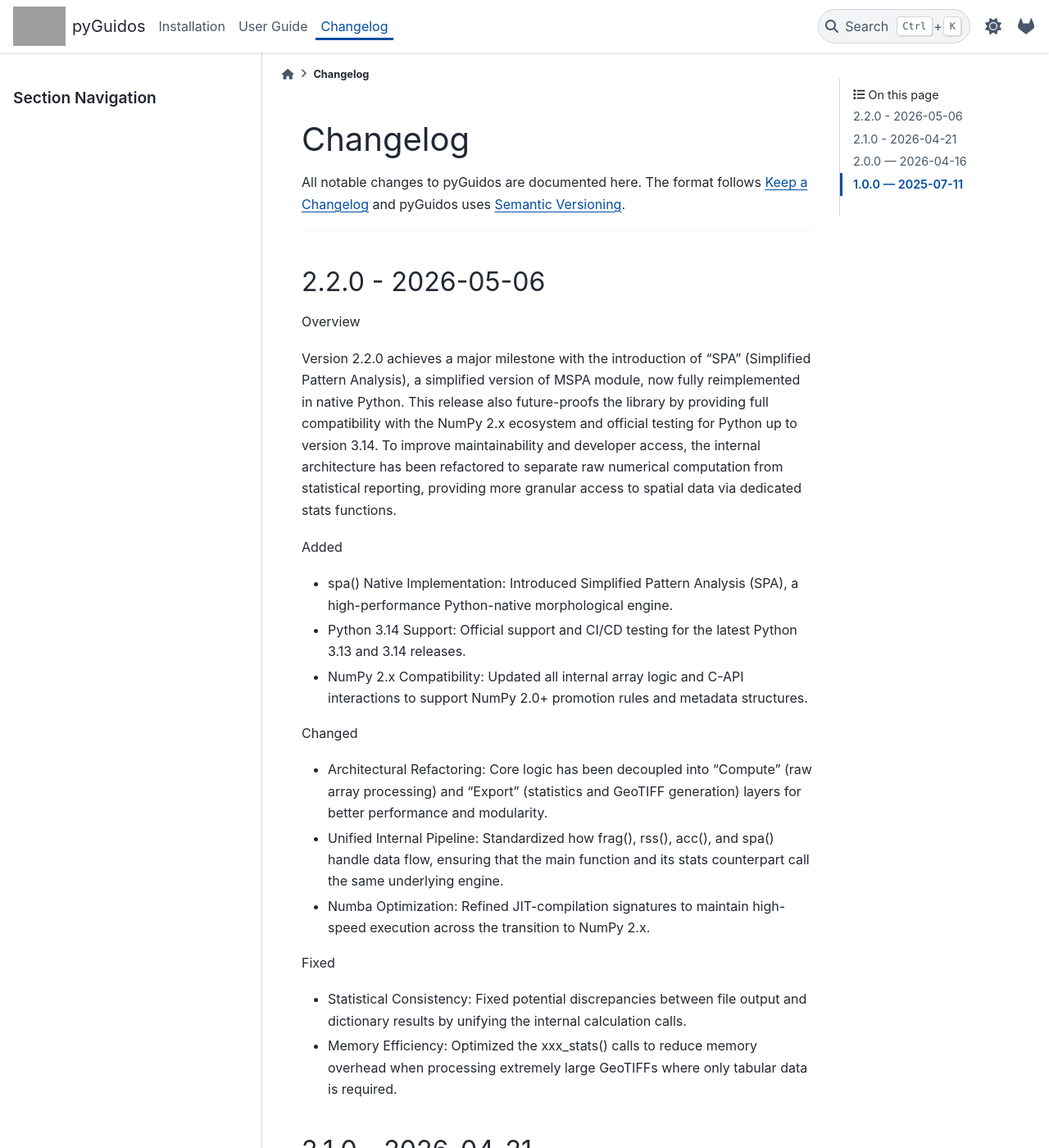
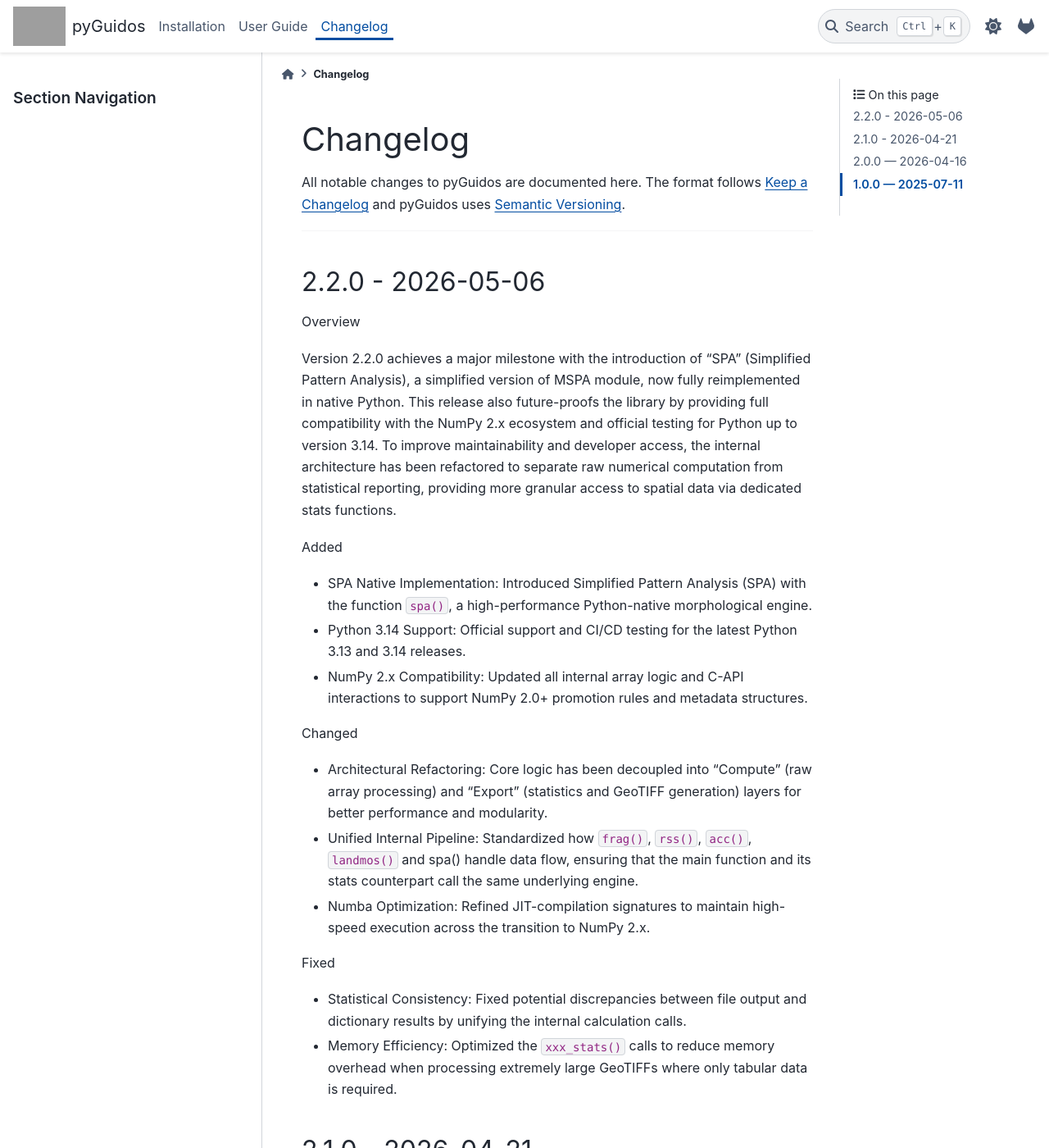
Before and after one commit to nonpenso/pyguidos, a Sphinx documentation site: the page built from docs/changelog.rst, in a window 1280 px wide and 1400 px high. Shown: the whole window at 82% size. Built offline with Sphinx 7.4.7 and the PyData theme 0.15.4, drawn with Linux system fonts in a browser that asks for light colours; grey boxes are pictures that could not be loaded.

Commit message:
updated documents1

```diff
--- a/docs/changelog.rst
+++ b/docs/changelog.rst
@@ -16,20 +16,20 @@ Version 2.2.0 achieves a major milestone with the introduction of "SPA" (Simplif
 
 Added
 
-- spa() Native Implementation: Introduced Simplified Pattern Analysis (SPA), a high-performance Python-native morphological engine.
+- SPA Native Implementation: Introduced Simplified Pattern Analysis (SPA) with the function ``spa()``, a high-performance Python-native morphological engine.
 - Python 3.14 Support: Official support and CI/CD testing for the latest Python 3.13 and 3.14 releases.
 - NumPy 2.x Compatibility: Updated all internal array logic and C-API interactions to support NumPy 2.0+ promotion rules and metadata structures.
 
 Changed
 
 - Architectural Refactoring: Core logic has been decoupled into "Compute" (raw array processing) and "Export" (statistics and GeoTIFF generation) layers for better performance and modularity.
-- Unified Internal Pipeline: Standardized how frag(), rss(), acc(), and spa() handle data flow, ensuring that the main function and its stats counterpart call the same underlying engine.
+- Unified Internal Pipeline: Standardized how ``frag()``, ``rss()``, ``acc()``, ``landmos()`` and spa() handle data flow, ensuring that the main function and its stats counterpart call the same underlying engine.
 - Numba Optimization: Refined JIT-compilation signatures to maintain high-speed execution across the transition to NumPy 2.x.
 
 Fixed
 
 - Statistical Consistency: Fixed potential discrepancies between file output and dictionary results by unifying the internal calculation calls.
-- Memory Efficiency: Optimized the xxx_stats() calls to reduce memory overhead when processing extremely large GeoTIFFs where only tabular data is required.
+- Memory Efficiency: Optimized the ``xxx_stats()`` calls to reduce memory overhead when processing extremely large GeoTIFFs where only tabular data is required.
 
 
 2.1.0 - 2026-04-21
```
Also changed, not shown: CHANGELOG.md (+12 -12 lines), docs/usage/morphology.rst (+6 -6 lines).
